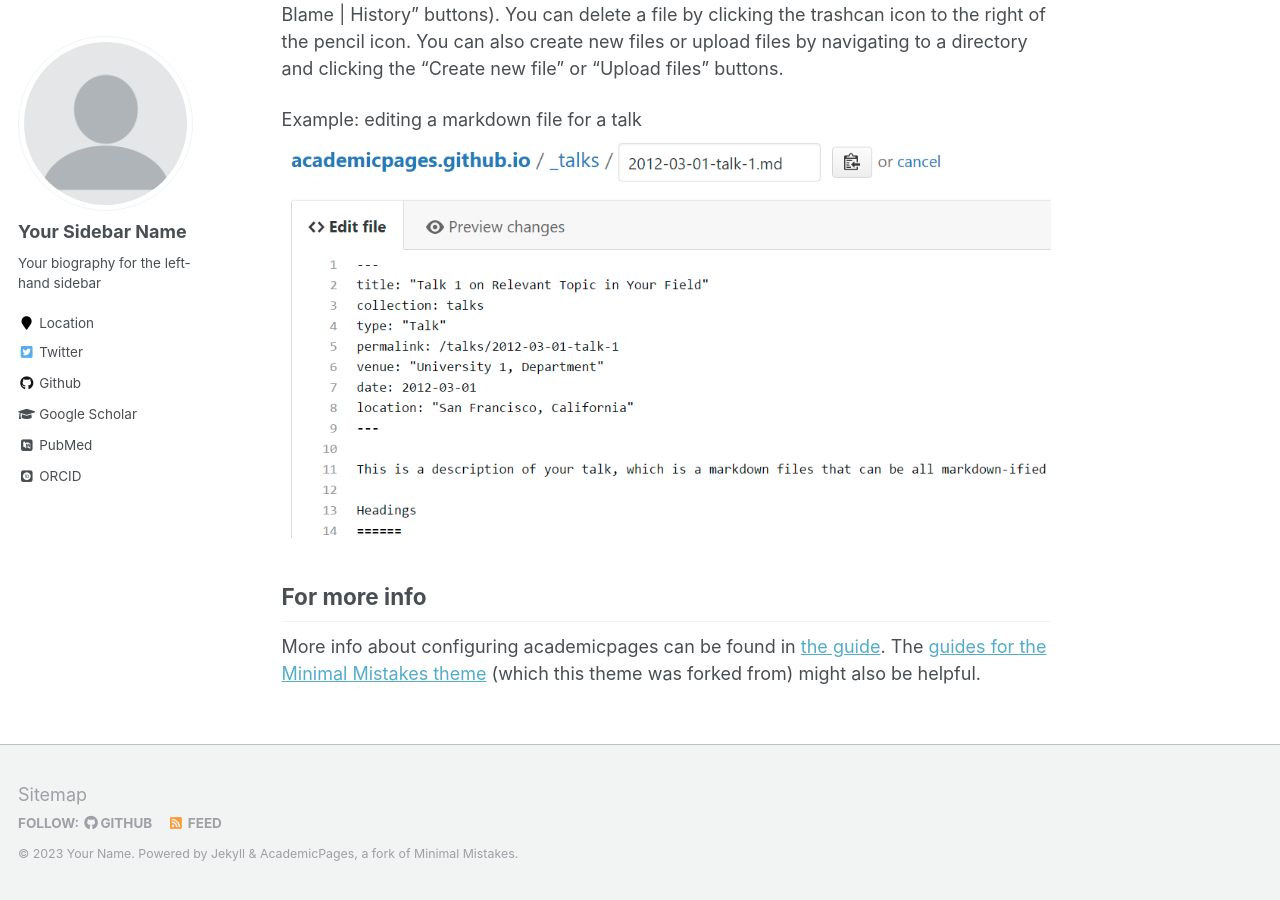
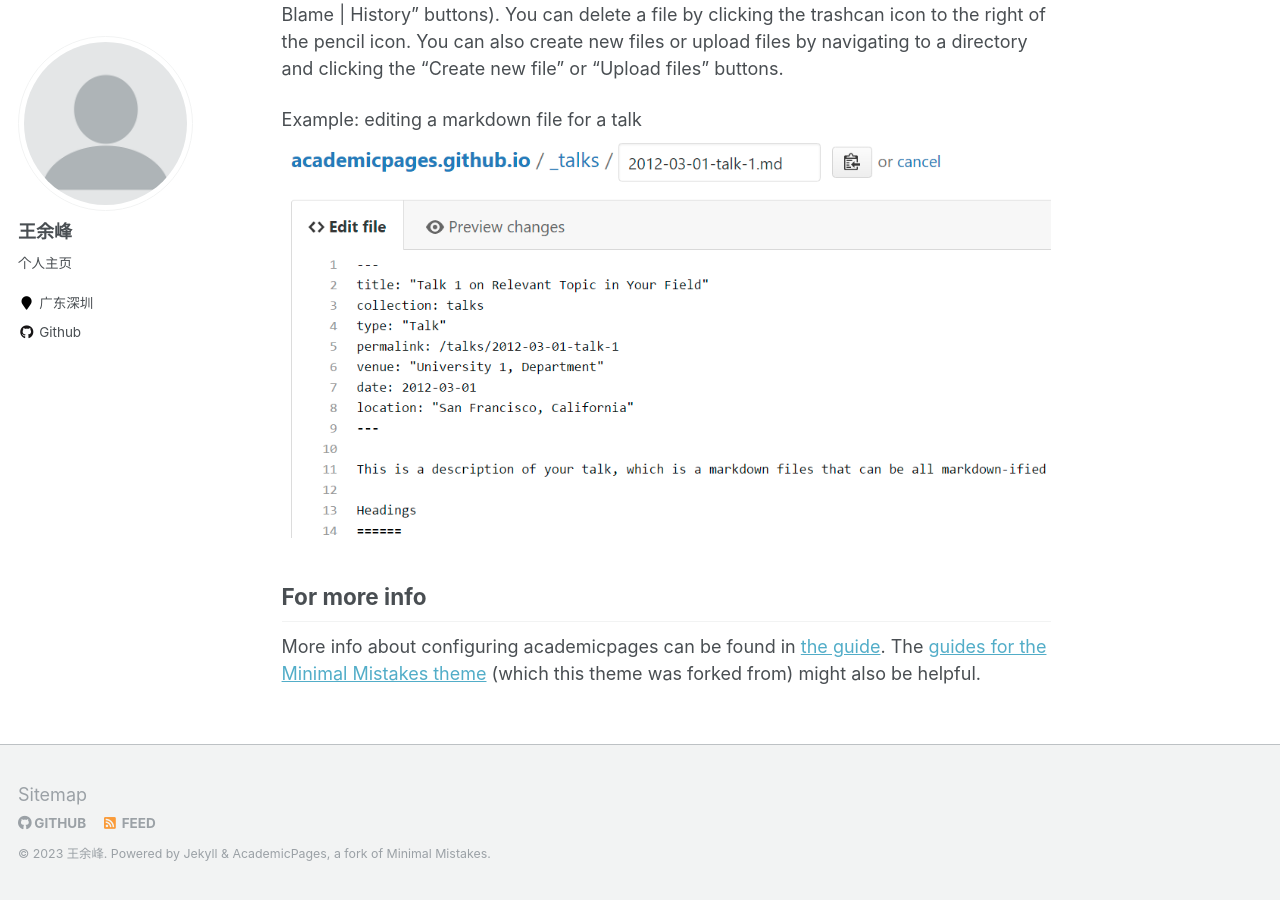
Before and after one commit to CrescentVelvet/crescentvelvet.github.io, a Jekyll site: the page built from _pages/about.md, in a window 1280 px wide and 900 px high, scrolled down 2463 px. Built offline with Jekyll 4.4.1, drawn with Linux system fonts in a browser that asks for light colours; some web fonts are replaced; some of the changed text lies outside the part shown.

Commit message:
修改各种设置

```diff
--- a/_config.yml
+++ b/_config.yml
@@ -6,14 +6,14 @@
 # `jekyll serve`. If you change this file, please restart the server process.
 
 # Site Settings
-locale                   : "en-US"
-title                    : "Your Name / Site Title"
+locale                   : "中国"
+title                    : "王余峰"
 title_separator          : "-"
-name                     : &name "Your Name"
-description              : &description "personal description"
-url                      : https://academicpages.github.io # the base hostname & protocol for your site e.g. "https://mmistakes.github.io"
+name                     : &name "王余峰"
+description              : &description "个人主页"
+url                      : https://crescentvelvet.github.io # the base hostname & protocol for your site e.g. "https://mmistakes.github.io"
 baseurl                  : "" # the subpath of your site, e.g. "/blog"
-repository               : "academicpages/academicpages.github.io"
+repository               : "crescentvelvet.github.io"
 teaser                   :  # filename of teaser fallback teaser image placed in /images/, .e.g. "500x300.png"
 breadcrumbs              : false # true, false (default)
 words_per_minute         : 160
@@ -80,15 +80,15 @@
 
 # Site Author
 author:
-  name             : "Your Sidebar Name"
+  name             : "王余峰"
   avatar           : "profile.png"
-  bio              : "Your biography for the left-hand sidebar"
-  location         : "Location"
+  bio              : "个人主页"
+  location         : "广东深圳"
   employer         :
-  pubmed           : "https://www.ncbi.nlm.nih.gov/pubmed/?term=john+snow"
-  googlescholar    : "http://yourfullgooglescholarurl.com"
+  pubmed           : # example: "https://www.ncbi.nlm.nih.gov/pubmed/?term=john+snow"
+  googlescholar    : # example: "http://yourfullgooglescholarurl.com"
   email            :
-  researchgate     :  # example: "https://www.researchgate.net/profile/yourprofile"
+  researchgate     : # example: "https://www.researchgate.net/profile/yourprofile"
   uri              :
   bitbucket        :
   codepen          :
@@ -96,20 +96,20 @@
   flickr           :
   facebook         :
   foursquare       :
-  github           : "academicpages"
+  github           : "crescentvelvet"
   google_plus      :
   keybase          :
   instagram        :
   impactstory      : #"https://profiles.impactstory.org/u/xxxx-xxxx-xxxx-xxxx"
   lastfm           :
   linkedin         :
-  orcid            : "http://orcid.org/yourorcidurl"
+  orcid            : # example: "http://orcid.org/yourorcidurl"
   pinterest        :
   soundcloud       :
   stackoverflow    : # http://stackoverflow.com/users/123456/username
   steam            :
   tumblr           :
-  twitter          : "replacethistwitterhandle"
+  twitter          : # example: "replacethistwitterhandle"
   vine             :
   weibo            :
   xing             :
```
Also changed, not shown: README.md (+12 -22 lines).
